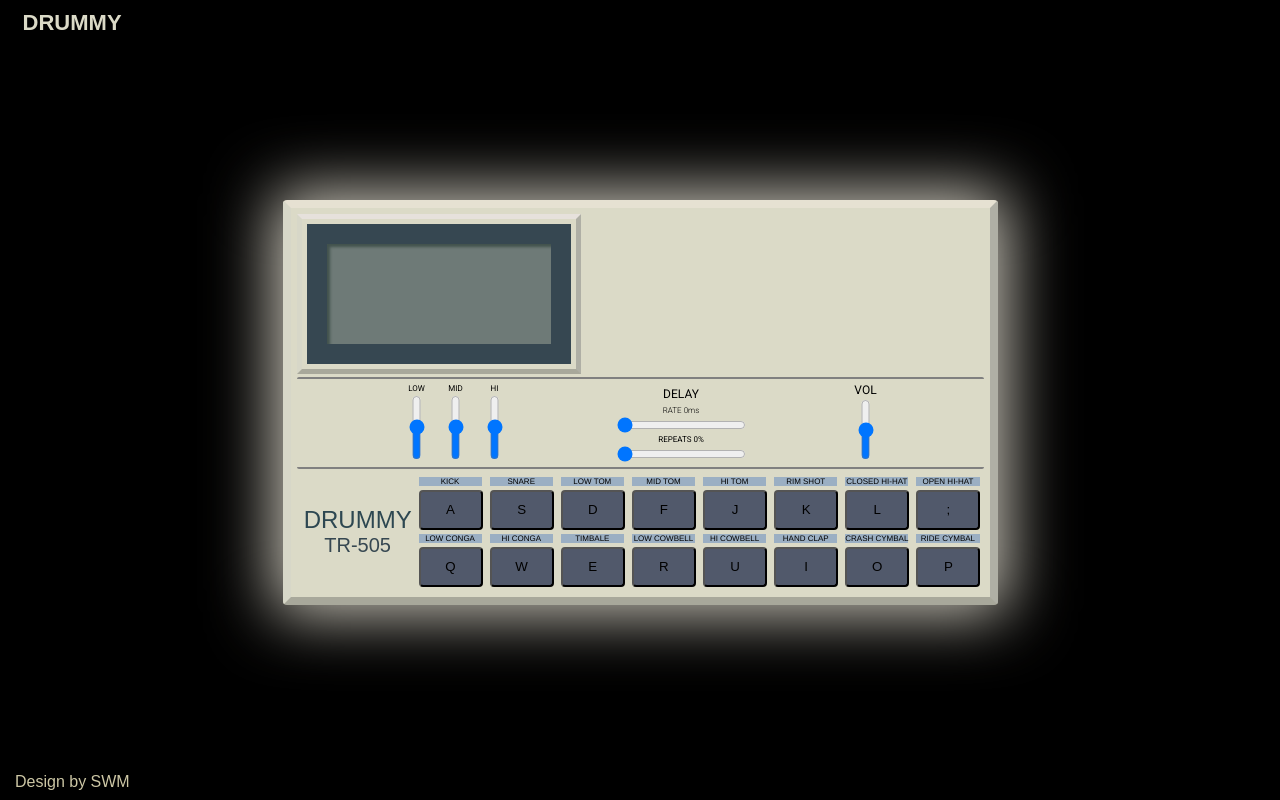
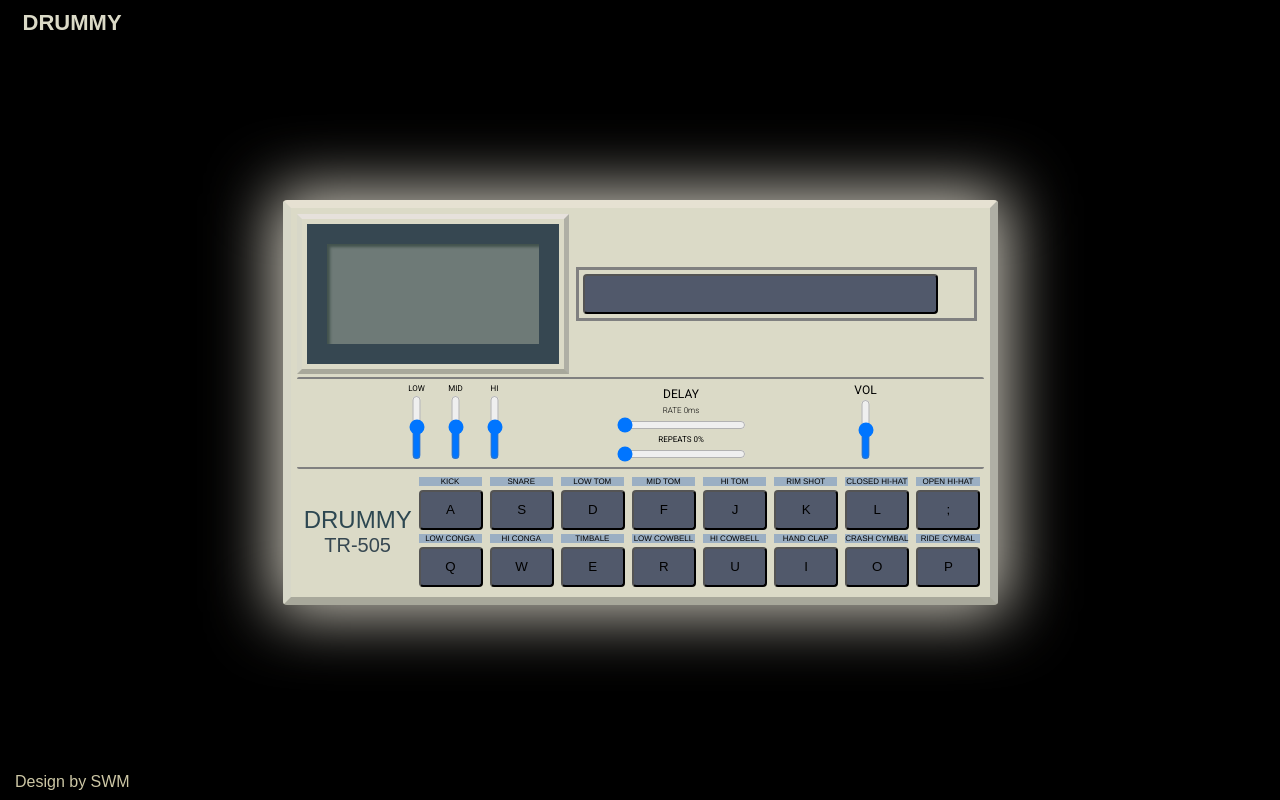
Before and after one commit to swmllry/DRUMMY-LITE, a React (Create React App) app: page /kit in a window 1280 px wide. Built offline with nearby package versions, Linux system fonts and the light colour scheme; a web font is replaced by a local one.

Commit message:
+ test playback state

```diff
--- a/src/components/kit/Drummy.js
+++ b/src/components/kit/Drummy.js
@@ -193,6 +193,10 @@ const Drummy = () => {
         setMasterVolumeValue(masterVolumeState.gain.value = value)
     }
 
+    const testPlaybackState = (ev) => {
+        <audio id={"audiotest"} src={"src/components/kit/samples/505samples/TR-505Clap.wav"} autoPlay />
+    }
+
     return (
 
         <Wrapper>
@@ -204,9 +208,9 @@ const Drummy = () => {
                     <DisplayContainer>
                         <Display display={display} />
                     </DisplayContainer>
-                    {/* <VisualizerContainer>
-
-                    </VisualizerContainer> */}
+                    <VisualizerContainer>
+                        <TestButton onClick={testPlaybackState}/>
+                    </VisualizerContainer>
 
                 </TopRow>
 
@@ -276,8 +280,6 @@ const Drummy = () => {
                     /> */}
 
                     <audio id={"audio"} ref={audioRef} /* onEnded={() => setIsPlaying(true)} */ src={currentSample} autoPlay />
-
-                    <audio id={"audiotest"} src={"src/components/kit/samples/505samples/TR-505Clap.wav"} autoPlay />
 
                 </MiddleRow>
 
@@ -376,13 +378,22 @@ border-left: solid 5px rgba(215,215,200,150);
 }
 `
 
-// const VisualizerContainer = styled.div`
-// width: 60%;
-// height: 70%;
-// margin-right: 7px;
-// margin-left: 7px;
-// border: solid 3px grey;
-// `
+const VisualizerContainer = styled.div`
+width: 60%;
+height: 70%;
+margin-right: 7px;
+margin-left: 7px;
+border: solid 3px grey;
+`
+
+const TestButton = styled.button`
+margin: 4px;
+background-color: rgba(81,89,107,255);
+/* background-color: #8a8886; */
+height: 40px;
+width: 90%;
+border-radius: 4px;
+`
 
 const MiddleRow = styled.div`
 display: flex;
```
